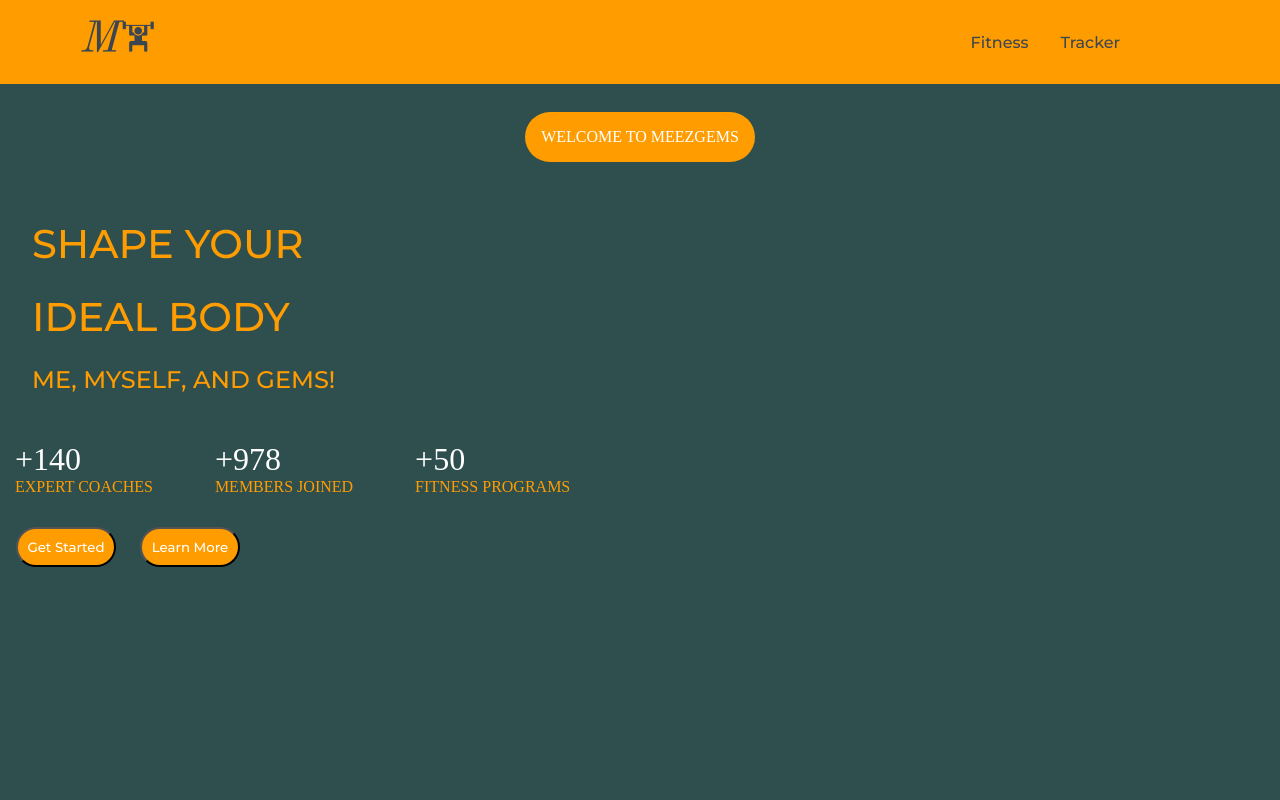
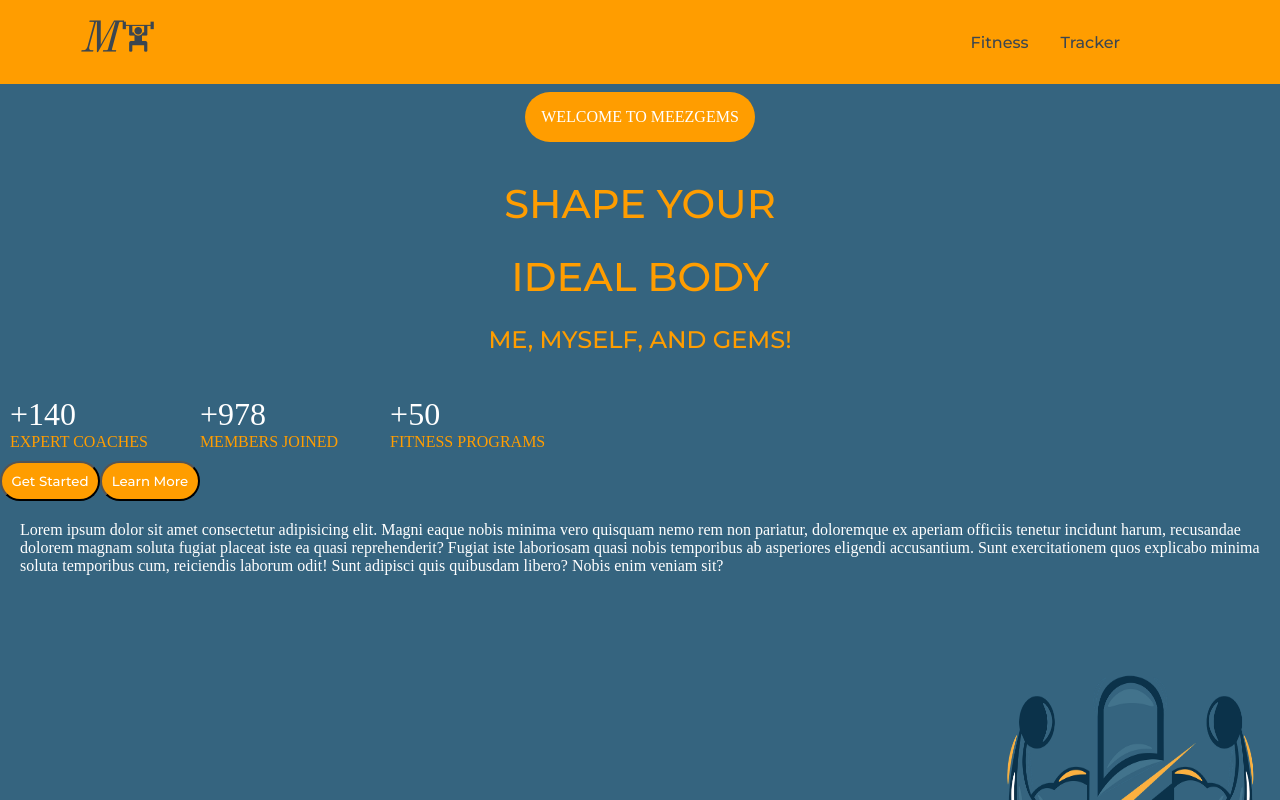
Before and after one commit to rashad3412/gymAppReact-, a React (Create React App) app: page /home in a window 1280 px wide. Shown: the top 800 px of the page. Built offline with nearby package versions, Linux system fonts and the light colour scheme.

Commit message:
updated commits

```diff
--- a/src/components/Home.jsx
+++ b/src/components/Home.jsx
@@ -1,25 +1,30 @@
 import React from "react";
-import logo from "../assets/logo.png";
+import gymLogo from "../assets/gymLogo.png";
 
 const Home = () => {
   return (
     <div>
       <div className="home">
+        <div>
           <span className="slogan"> Welcome to MeezGems</span>
         </div>
+      </div>
+      <div>
+        {/* Text Heading*/}
 
-      {/* Text Heading*/}
+        <div>
           <div className="text-heading">
             <div>
-          <span>Shape </span>
-          <span>Your </span>
+              <span className="span2">Shape </span>
+              <span className="span2">Your </span>
             </div>
             <div>
-          <span>Ideal Body</span>
+              <span className="span2">Ideal Body</span>
             </div>
             <div className="span">Me, Myself, and Gems!</div>
           </div>
-
+        </div>
+      </div>
       {/* Figures*/}
       <div className="figures">
         <div>
@@ -36,9 +41,27 @@
         </div>
       </div>
       {/* Buttons*/}
-      <div className="buttons">
       <button className="btn">Get Started</button>
       <button className="btn">Learn More</button>
+      <div>
+        {" "}
+        <div className="lorem">
+          <span>
+            Lorem ipsum dolor sit amet consectetur adipisicing elit. Magni eaque
+            nobis minima vero quisquam nemo rem non pariatur, doloremque ex
+            aperiam officiis tenetur incidunt harum, recusandae dolorem magnam
+            soluta fugiat placeat iste ea quasi reprehenderit? Fugiat iste
+            laboriosam quasi nobis temporibus ab asperiores eligendi
+            accusantium. Sunt exercitationem quos explicabo minima soluta
+            temporibus cum, reiciendis laborum odit! Sunt adipisci quis
+            quibusdam libero? Nobis enim veniam sit?
+          </span>
+        </div>
+      </div>
+      <div className="gym-logo">
+        <div>
+          <img src={gymLogo} alt="gymLogo" className="gym-pic" />
+        </div>
       </div>
     </div>
   );
--- a/src/components/index.css
+++ b/src/components/index.css
@@ -5,7 +5,7 @@
   margin: 0;
   padding: 0;
   height: 10%;
-  background-color: #2f4f4f;
+  background-color: #35647f;
 }
 img {
   width: 150px;
@@ -57,7 +57,7 @@
 .home {
   display: flex;
   justify-content: center;
-  padding: 25px;
+  padding: 5px;
 }
 
 .slogan {
@@ -75,7 +75,7 @@
 .text-heading {
   display: flex;
   flex-direction: column;
-  align-items: flex-start;
+  align-items: center;
   gap: 1.5rem;
   text-transform: uppercase;
   font-family: "Montserrat", sans-serif;
@@ -85,20 +85,24 @@
   padding: 1rem;
   color: #ff9d00;
 }
-
+.logo-pic {
+  display: flex;
+  margin: 1.5rem;
+}
 .span {
   font-size: 1.5rem;
 }
 
 .figures {
   display: flex;
+  justify-content: ;
   gap: 2rem;
 }
 
 .figures > div {
   display: flex;
   flex-direction: column;
-  padding: 15px;
+  padding: 10px;
 }
 
 .figures > div > span:nth-of-type(1) {
@@ -116,13 +120,6 @@
   justify-content: flex-end;
 }
 
-.buttons {
-  display: flex;
-  justify-content: flex-start;
-  padding: 1rem;
-  gap: 1.5rem;
-}
-
 .btn {
   font-family: "Montserrat", sans-serif;
   font-weight: 500;
@@ -131,4 +128,28 @@
   background-color: #ff9d00;
   color: white;
   border-radius: 4rem;
+  cursor: pointer;
 }
+
+.gym-logo {
+  display: flex;
+  justify-content: flex-end;
+}
+
+.gym-pic {
+  width: 300px;
+  height: 450px;
+}
+
+.think-big {
+  display: flex;
+  justify-content: center;
+}
+
+.lorem {
+  display: flex;
+  justify-content: center;
+  color: white;
+  padding: 10px;
+  margin: 10px;
+}
```
Also changed, not shown: src/assets/gymLogo.png (added), 1 other file (tests, documents, lock files or other folders). Lines whose indentation alone changed are shown as unchanged.
